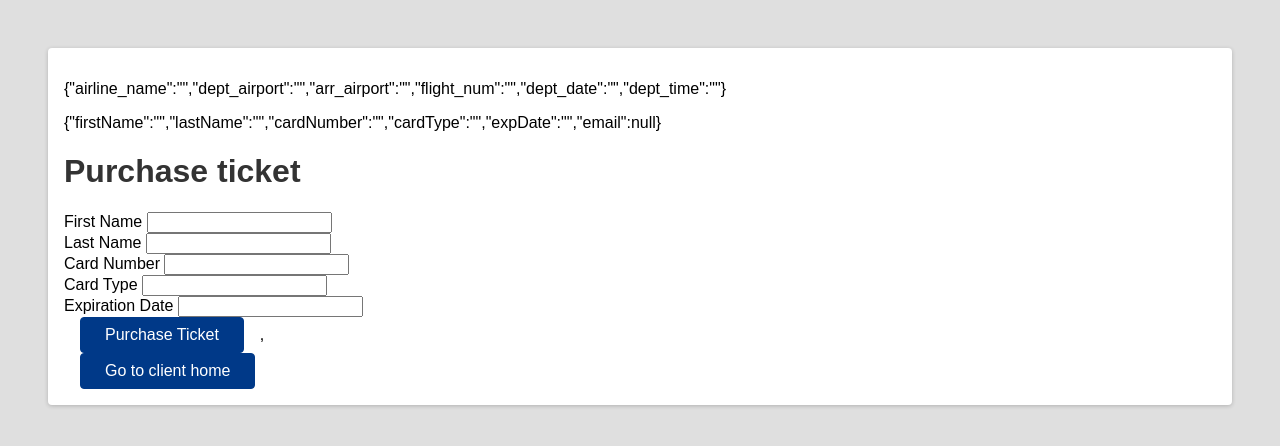
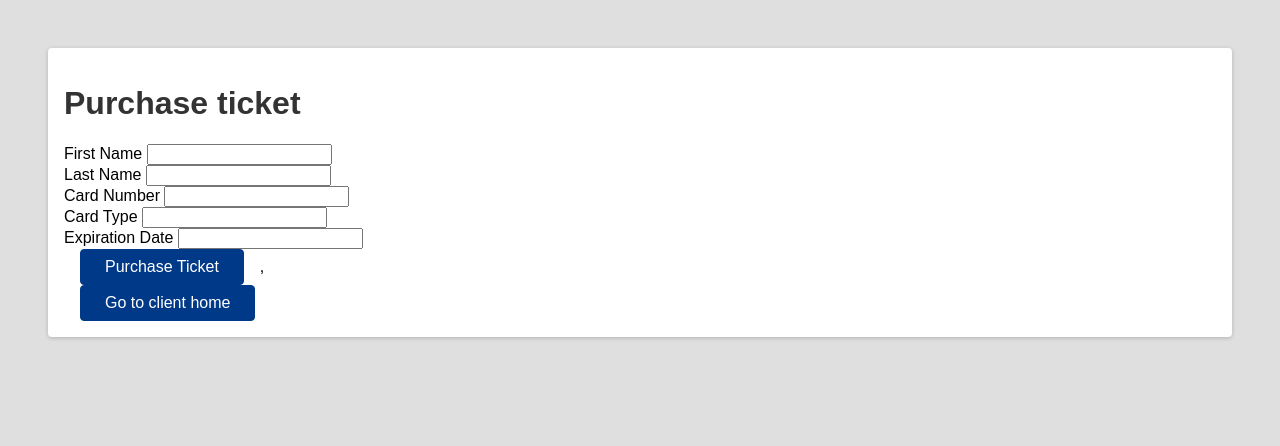
Before and after one commit to weisihan/3083-AirlineReservationSystem, a React (Create React App) app in the folder frontend/: page /purchaseticket in a window 1280 px wide. Shown: the top 446 px of the page. Built offline with nearby package versions, Linux system fonts and the light colour scheme.

Commit message:
fixed (#37)

```diff
--- a/frontend/src/Components/PurchaseTicket.js
+++ b/frontend/src/Components/PurchaseTicket.js
@@ -31,8 +31,8 @@ function PurchaseTicket(props) {
 
   return (
     <div className="card">
-      {<p>{JSON.stringify(purchaseInfo)}</p>}
-      {<p>{JSON.stringify(purchaseForm)}</p>}
+      {/* {<p>{JSON.stringify(purchaseInfo)}</p>}
+      {<p>{JSON.stringify(purchaseForm)}</p>} */}
       <h1>Purchase ticket </h1>
       <div className="form-group">
         <label> First Name </label>
```
